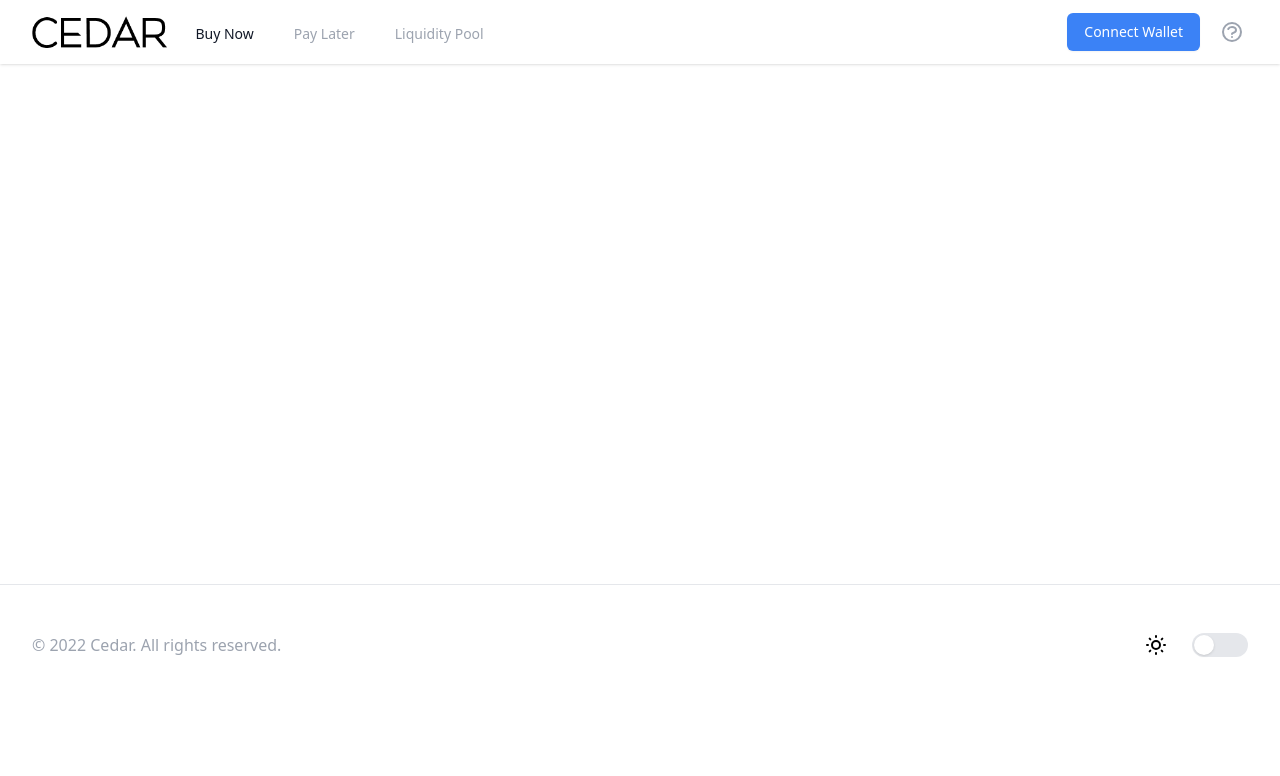
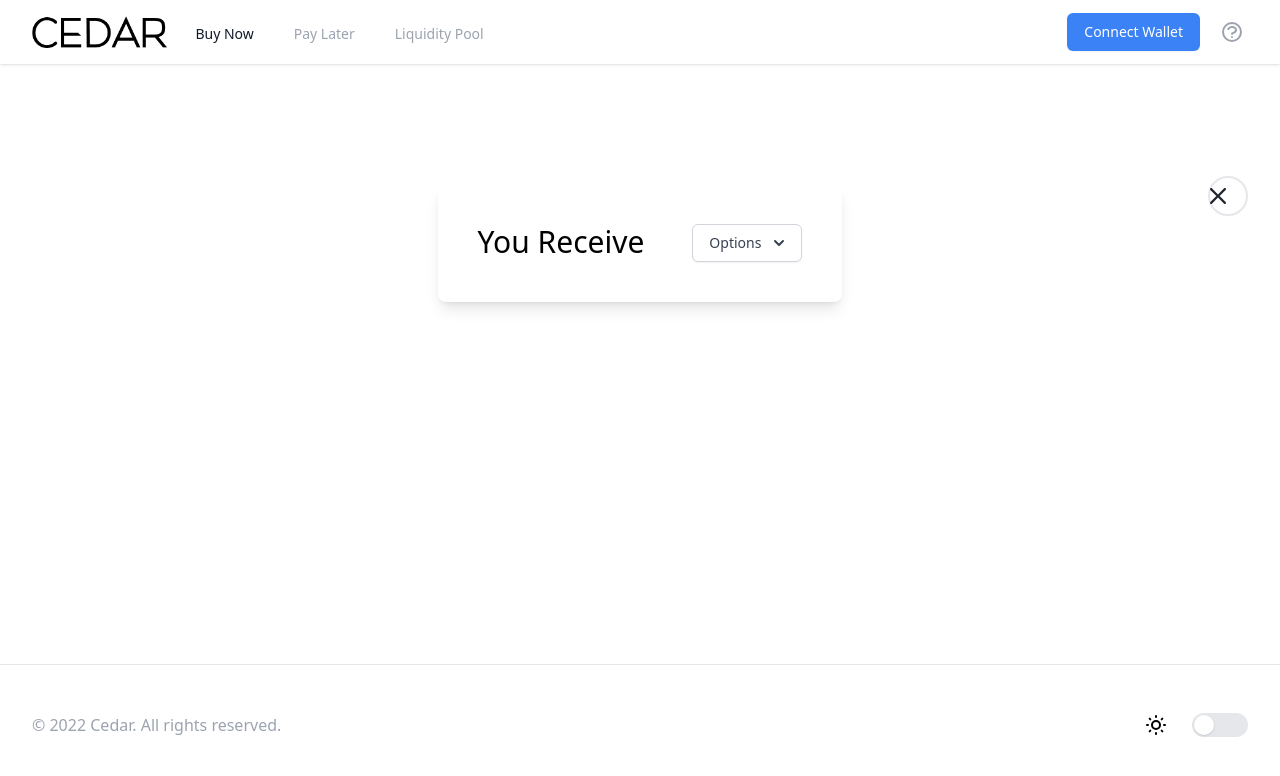
Before and after one commit to Jeffrey-Lin-23/cedar-MVP, a Vue app: page /Listed in a window 1280 px wide. Shown: the top 776 px of the page. Built offline with nearby package versions, Linux system fonts and the light colour scheme; no server answers.

Commit message:
Need to change buy now

```diff
--- /dev/null
+++ b/src/components/DropMenuComponent.vue
@@ -0,0 +1,47 @@
+<!-- This example requires Tailwind CSS v2.0+ -->
+<template>
+  <Menu as="div" class="relative inline-block text-left">
+    <div>
+      <MenuButton class="inline-flex justify-center w-full rounded-md border border-gray-300 shadow-sm px-4 py-2 bg-white text-sm font-medium text-gray-700 hover:bg-gray-50 focus:outline-none focus:ring-2 focus:ring-offset-2 focus:ring-offset-gray-100 focus:ring-indigo-500">
+        Options
+        <ChevronDownIcon class="-mr-1 ml-2 h-5 w-5" aria-hidden="true" />
+      </MenuButton>
+    </div>
+
+    <transition enter-active-class="transition ease-out duration-100" enter-from-class="transform opacity-0 scale-95" enter-to-class="transform opacity-100 scale-100" leave-active-class="transition ease-in duration-75" leave-from-class="transform opacity-100 scale-100" leave-to-class="transform opacity-0 scale-95">
+      <MenuItems class="origin-top-right absolute right-0 mt-2 w-56 rounded-md shadow-lg bg-white ring-1 ring-black ring-opacity-5 focus:outline-none">
+        <div class="py-1">
+          <MenuItem v-slot="{ active }">
+            <a href="#" :class="[active ? 'bg-gray-100 text-gray-900' : 'text-gray-700', 'block px-4 py-2 text-sm']">Account settings</a>
+          </MenuItem>
+          <MenuItem v-slot="{ active }">
+            <a href="#" :class="[active ? 'bg-gray-100 text-gray-900' : 'text-gray-700', 'block px-4 py-2 text-sm']">Support</a>
+          </MenuItem>
+          <MenuItem v-slot="{ active }">
+            <a href="#" :class="[active ? 'bg-gray-100 text-gray-900' : 'text-gray-700', 'block px-4 py-2 text-sm']">License</a>
+          </MenuItem>
+          <form method="POST" action="#">
+            <MenuItem v-slot="{ active }">
+              <button type="submit" :class="[active ? 'bg-gray-100 text-gray-900' : 'text-gray-700', 'block w-full text-left px-4 py-2 text-sm']">Sign out</button>
+            </MenuItem>
+          </form>
+        </div>
+      </MenuItems>
+    </transition>
+  </Menu>
+</template>
+
+<script>
+import { Menu, MenuButton, MenuItem, MenuItems } from '@headlessui/vue'
+import { ChevronDownIcon } from '@heroicons/vue/solid'
+
+export default {
+  components: {
+    Menu,
+    MenuButton,
+    MenuItem,
+    MenuItems,
+    ChevronDownIcon,
+  },
+}
+</script>
--- a/src/components/Dropdowns.vue
+++ b/src/components/Dropdowns.vue
@@ -98,7 +98,7 @@
         </div>
         <div class="py-1">
           <MenuItem v-slot="{ active }">
-            <a href="#" :class="[active ? 'bg-gray-100 text-gray-900' : 'text-gray-700', 'group flex items-center px-4 py-2 text-sm']" class="flex flex-row justify-between">
+            <a @click="$emit('discon')" href="#" :class="[active ? 'bg-gray-100 text-gray-900' : 'text-gray-700', 'group flex items-center px-4 py-2 text-sm']" class="flex flex-row justify-between">
 
               Disconnect
               <svg
@@ -154,5 +154,6 @@ export default {
     UserAddIcon,
     Switch,
   },
+  emit:['discon']
 }
 </script>
--- a/src/components/Header.vue
+++ b/src/components/Header.vue
@@ -33,7 +33,7 @@
               <span>Connect Wallet</span>
             </button>
           </div>
-          <Dropdowns v-else />
+          <Dropdowns v-else @discon="disconnect"  />
           <div class=" md:ml-4 md:flex-shrink-0 md:flex md:items-center">
 
             <button type="button" class="bg-white p-1 rounded-full text-gray-400 hover:text-gray-500 focus:outline-none focus:ring-2 focus:ring-offset-2 focus:ring-indigo-500">
@@ -102,12 +102,8 @@ export default {
     }
   },
   mounted(){
+    this.user = this.$store.getters.getCurrentUser;
     this.$store.dispatch("connectWallet");
-  },
-  computed:{
-    updateConnection(){
-      return this.user = this.$store.getters.getCurrentUser;
-    }
   },
   methods:{
     goTo(name){
@@ -119,6 +115,10 @@ export default {
 
       console.log(this.$store.getters.getCurrentUser);
       this.user = this.$store.getters.getCurrentUser;
+    },
+    disconnect(){
+      this.$store.dispatch("disconnectWallet");
+      this.user = '';
     }
   }
 }
--- a/src/router/index.js
+++ b/src/router/index.js
@@ -3,6 +3,7 @@ import Home from '../views/Home.vue'
 import LiquidityPool from '../views/LiquidityPool.vue'
 import PayLater from '../views/PayLater.vue'
 import Summary from '../views/Summary.vue'
+import Listed from '../views/Listed.vue'
 
 const routes = [
     {
@@ -30,11 +31,11 @@ const routes = [
     //     name: 'Payment',
     //     component: Payment
     // },
-    // {
-    //     path: '/Listed',
-    //     name: 'Listed',
-    //     component: Listed
-    // },
+    {
+        path: '/Listed',
+        name: 'Listed',
+        component: Listed
+    },
     // {
     //     path: '/Markets',
     //     name: 'Markets',
--- a/src/store/index.js
+++ b/src/store/index.js
@@ -15,6 +15,9 @@ const store = createStore({
             const user = await fetch(url, { headers});
             const u = await user.json();
             state.commit("saveUser", u[0].id);
+        },
+        disconnectWallet(state){
+            state.commit("saveUser", '');
         }
     },
     mutations:{
--- a/src/views/Home.vue
+++ b/src/views/Home.vue
@@ -31,8 +31,7 @@
       class="p-0 my-0 mr-1 ml-0 text-base font-medium leading-7 text-gray-600 align-baseline border-0"
       data-v-468dcf12=""
       style="outline: none;"
-  >Balance:</span
-  >
+  >Balance:</span>
             <div
                 class="flex justify-center items-center p-0 m-0 text-base font-medium leading-7 align-baseline border-0"
                 data-v-15435500=""
--- /dev/null
+++ b/src/views/Listed.vue
@@ -0,0 +1,54 @@
+<template>
+  <section class="relative h-4/5">
+    <div class="container flex flex-col items-center  mt-12 lg:mt-20">
+      <div class="bg-white px-10 py-10 rounded-lg shadow-lg mt-10 min-w-[25vw] h-full">
+        <div class="flex flex-1 flex-row gap-12 justify-between">
+          <h2 class="text-3xl" > You Receive</h2>
+          <drop-menu-component></drop-menu-component>
+          <button
+              class="absolute p-0 m-0 w-10 h-10 font-sans text-center text-black bg-transparent bg-none border-2 border-gray-200 border-solid cursor-pointer hover:border-slate-500"
+              data-v-51cae19c=""
+              style="transition: all 0.2s ease 0s; outline: none; top: 32px; right: 32px; border-radius: 50%; font-size: 0px;"
+          >
+            <svg
+                width="16"
+                height="16"
+                data-v-0d40bcf7=""
+                data-v-51cae19c=""
+                class="align-middle"
+                style="transition: transform 0.2s ease 0s; fill: rgb(35, 38, 47);"
+            >
+              <path
+                  d="M.335.335c.446-.446 1.17-.446 1.616 0L8 6.384 14.049.335c.446-.446 1.17-.446 1.616 0s.446 1.17 0 1.616L9.616 8l6.049 6.049c.446.446.446 1.17 0 1.616s-1.17.446-1.616 0L8 9.616l-6.049 6.049c-.446.446-1.17.446-1.616 0s-.446-1.17 0-1.616L6.384 8 .335 1.951c-.446-.446-.446-1.17 0-1.616"
+                  data-v-0d40bcf7=""
+                  class=""
+                  style="transition: none 0s ease 0s;"
+              ></path>
+            </svg>
+          </button>
+
+        </div>
+
+
+
+      </div>
+
+    </div>
+  </section>
+</template>
+
+
+<script>
+import dropMenuComponent from "../components/DropMenuComponent.vue";
+
+export default {
+  components :{
+
+    dropMenuComponent
+  }
+}
+</script>
+
+<style scoped>
+
+</style>
--- a/src/views/PayLater.vue
+++ b/src/views/PayLater.vue
@@ -1,7 +1,7 @@
 <template>
   <section class="relative h-4/5 scroll-auto">
     <div class="container flex flex-col items-center lg:mt-10 justify-center">
-    <PayCard />
+    <pay-card v-for="pay in Pays" :name="pay.name" :Amount="pay.Amount" :id="pay.id" :key="pay.id" :total="pay.Total" :img="pay.img" :due="pay.Due"/>
     </div>
   </section>
 </template>
@@ -12,7 +12,37 @@ import PayCard from "../components/PayCard.vue";
 export default {
   components:{
     PayCard,
-  }
+  },
+  data(){
+    return{
+      Pays: [
+          {
+            "name": "WonderPals",
+            "id": "#660",
+            "Due": "Sun, 03/13/2022",
+            "Amount": "20.56",
+            "Total": "83.769",
+            "img": "https://lh3.googleusercontent.com/BdxvLseXcfl57BiuQcQYdJ64v-aI8din7WPk0Pgo3qQFhAUH-B6i-dCqqc_mCkRIzULmwzwecnohLhrcH8A9mpWIZqA7ygc52Sr81hE=s130"
+          },
+    {
+      "name": "CryptoPunks",
+        "id": "#9873",
+        "Due": "Sun, 03/15/2022",
+        "Amount": "100.56",
+        "Total": "111",
+        "img": "https://lh3.googleusercontent.com/YHBKoWcxFBGlZtiRnzrxtXvaOqZpHpUDuT99XGMOILzxnS_6uO5na2MQcLccxUo6CevrpSe0dwB9JNfboMj6kiGi836LZpCnW-aS=w291"
+    },
+    {
+      "name": "Bored-monkey",
+        "id": "#39",
+        "Due": "Sun, 03/10/2022",
+        "Amount": "40.56",
+        "Total": "55",
+        "img": "https://lh3.googleusercontent.com/P3ZSSKVpcMB7qaIi2pzOB2qJzhIO8engUNgrW-MXekgzUOZ47LdF7UKeN50lv6yKu3C4b3oo39PXM6xbWEob_zvI3DSAVgGnM8yxoA=w291"
+    }
+  ]
+    }
+  },
 }
 </script>
 
```
Also changed, not shown: src/components/PayCard.vue (+34 -13 lines).
